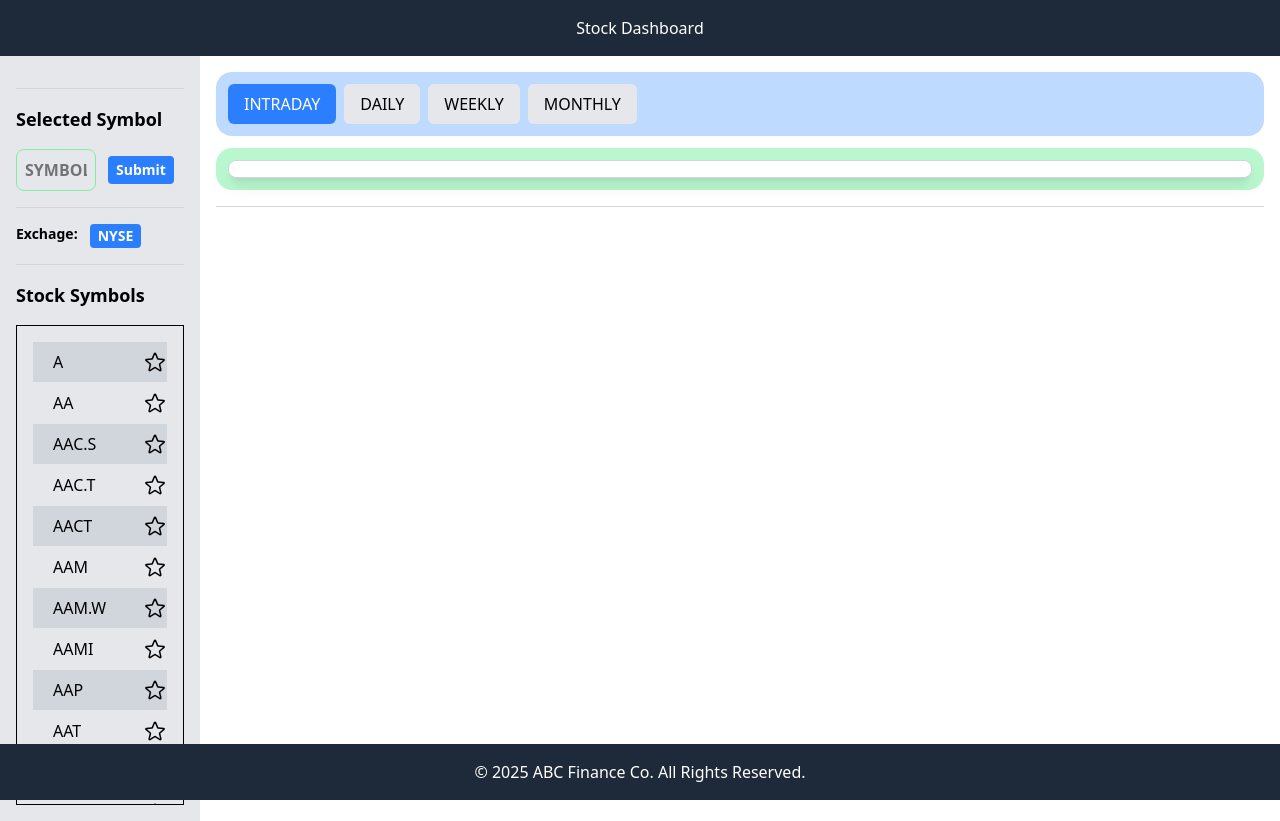
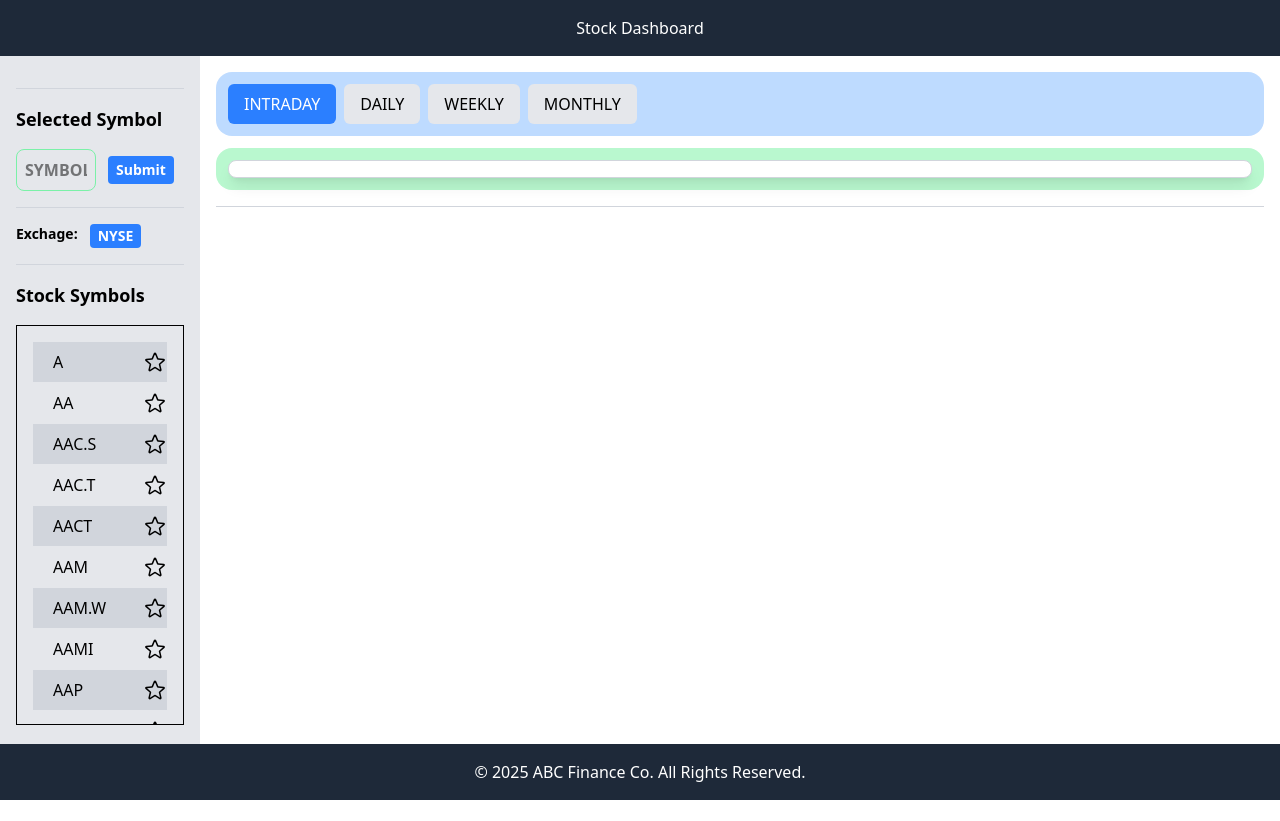
Before and after one commit to jericrealubit/stock-dashboard, a Vue app: page / in a window 1280 px wide. After the commit the page ends 800 px from the top, so only its background shows below. Built offline with nearby package versions, Linux system fonts and the light colour scheme.

Commit message:
adjust symbol list height

```diff
--- a/src/components/StocksSymbols.vue
+++ b/src/components/StocksSymbols.vue
@@ -171,7 +171,7 @@ watch(favoriteSymbols, saveFavorites, { deep: true })
 
   <hr class="border-t border-gray-300 my-4" />
   <h2 class="text-lg font-bold mb-4">Stock Symbols</h2>
-  <div class="max-h-[60vh] overflow-y-auto border p-4">
+  <div class="max-h-[50vh] overflow-y-auto border p-4">
     <div>
       <ul class="divide-y divide-gray-200">
         <li
```
